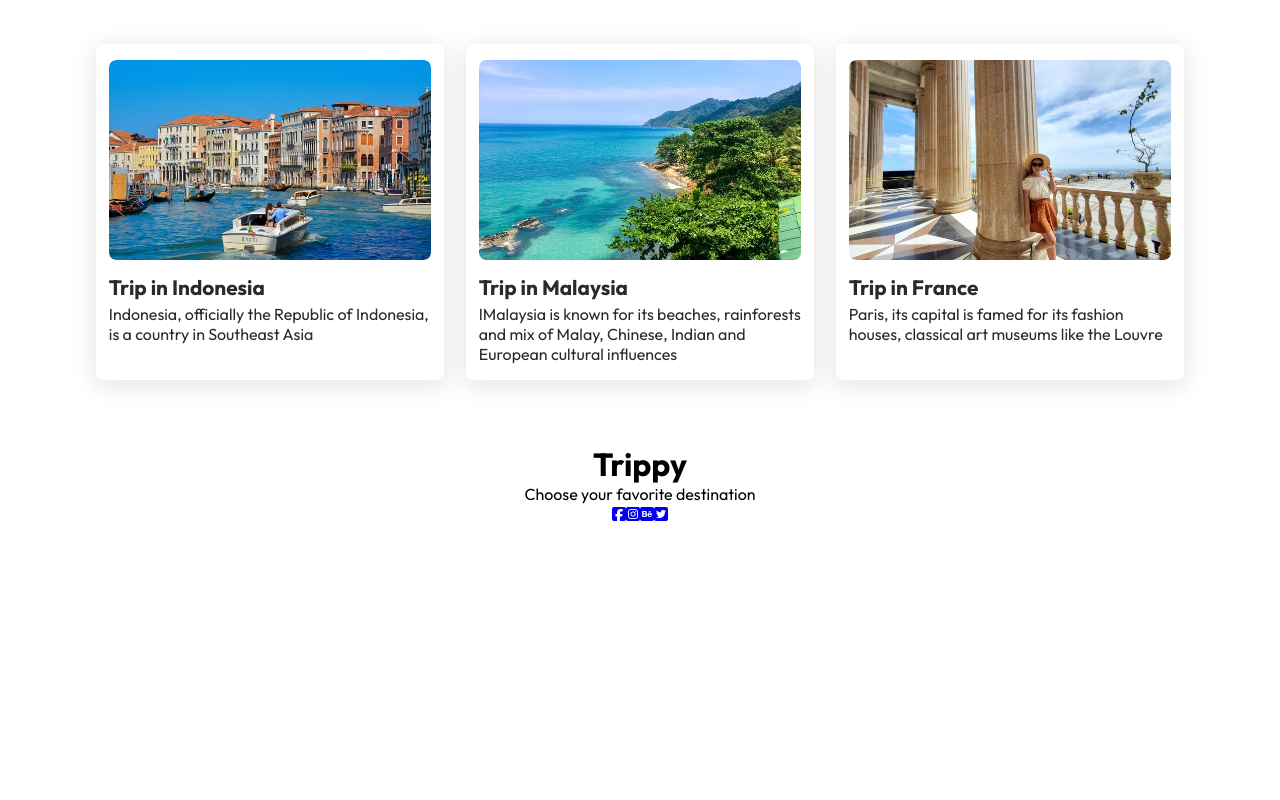
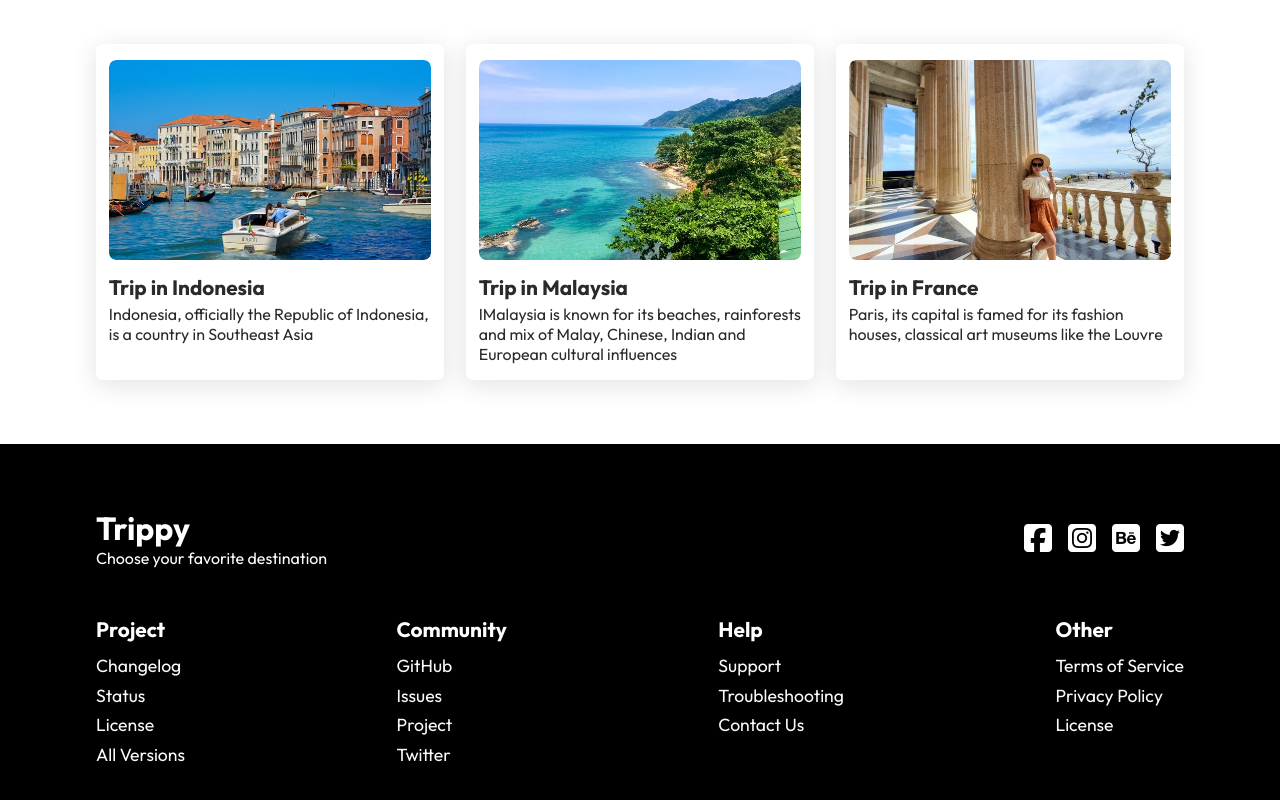
Before and after one commit to Catrina-W/travel-website, a React (Create React App) app: page / in a window 1280 px wide. Shown: the part 1936-2736 px from the top of the page. Before the commit the page ends 2460 px from the top, so only its background shows below. Built offline with nearby package versions, Linux system fonts and the light colour scheme.

Commit message:
Completed footer section

```diff
--- a/src/components/Footer.js
+++ b/src/components/Footer.js
@@ -25,7 +25,32 @@
             </div>
 
             <div className="bottom">
-
+                <div>
+                    <h4>Project</h4>
+                    <a href="/" >Changelog</a>
+                    <a href="/" >Status</a>
+                    <a href="/" >License</a>
+                    <a href="/" >All Versions</a>
+                </div>
+                <div>
+                    <h4>Community</h4>
+                    <a href="/" >GitHub</a>
+                    <a href="/" >Issues</a>
+                    <a href="/" >Project</a>
+                    <a href="/" >Twitter</a>
+                </div>
+                <div>
+                    <h4>Help</h4>
+                    <a href="/" >Support</a>
+                    <a href="/" >Troubleshooting</a>
+                    <a href="/" >Contact Us</a>
+                </div>
+                <div>
+                    <h4>Other</h4>
+                    <a href="/" >Terms of Service</a>
+                    <a href="/" >Privacy Policy</a>
+                    <a href="/" >License</a>
+                </div>
             </div>
         </div>
     )
--- a/src/components/FooterStyles.css
+++ b/src/components/FooterStyles.css
@@ -0,0 +1,62 @@
+.footer {
+    padding: 4rem 6rem;
+    background: #000;
+    color: #fff;
+}
+
+.top {
+    display: flex;
+    align-items: center;
+    text-align: start;
+    justify-content: space-between;
+    flex-wrap: wrap;
+}
+
+.top i {
+    color: #fff;
+    font-size: 2rem;
+    margin-left: 1rem;
+}
+
+.top i:hover {
+    color: #01959a;
+}
+
+.bottom {
+    padding-top: 2rem;
+    text-align: start;
+    display: flex;
+    justify-content: space-between;
+    flex-wrap: wrap;
+}
+
+.bottom div {
+    display: flex;
+    flex-direction: column;
+}
+
+.bottom h4 {
+    font-size: 1.3rem;
+    padding: 1rem 0 .8rem 0;
+}
+
+.bottom a {
+    text-decoration: none;
+    color: #fafafa;
+    padding-bottom: .4rem;
+    font-size: 1.1rem;
+}
+
+@media screen and (max-width: 850px) {
+    .footer {
+        padding: 4rem 2rem;
+    }
+
+    .footer i {
+        margin: 1rem 1rem 0 0;
+    }
+
+    .bottom div {
+        width: 50%;
+    }
+}
--- a/src/routes/About.js
+++ b/src/routes/About.js
@@ -1,6 +1,7 @@
 import Hero from "../components/Hero";
 import Navbar from "../components/Navbar";
 import AboutImg from "../assets/night.jpg";
+import Footer from "../components/Footer";
 
 function About () {
     return (
@@ -12,6 +13,7 @@
                 title="About"
                 btnClass="hide"
             />
+            <Footer/>
         </>
     );
 }
--- a/src/routes/Contact.js
+++ b/src/routes/Contact.js
@@ -1,6 +1,7 @@
 import Hero from "../components/Hero";
 import Navbar from "../components/Navbar";
 import AboutImg from "../assets/2.jpg";
+import Footer from "../components/Footer";
 
 function Contact () {
     return (
@@ -12,6 +13,7 @@
                 title="Contact"
                 btnClass="hide"
             />
+            <Footer/>
         </>
     )
 }
--- a/src/routes/Service.js
+++ b/src/routes/Service.js
@@ -1,6 +1,7 @@
 import Hero from "../components/Hero";
 import Navbar from "../components/Navbar";
 import AboutImg from "../assets/night.jpg";
+import Footer from "../components/Footer";
 
 function Service () {
     return (
@@ -12,6 +13,7 @@
                 title="Service"
                 btnClass="hide"
             />
+            <Footer/>
         </>
     )
 }
```
